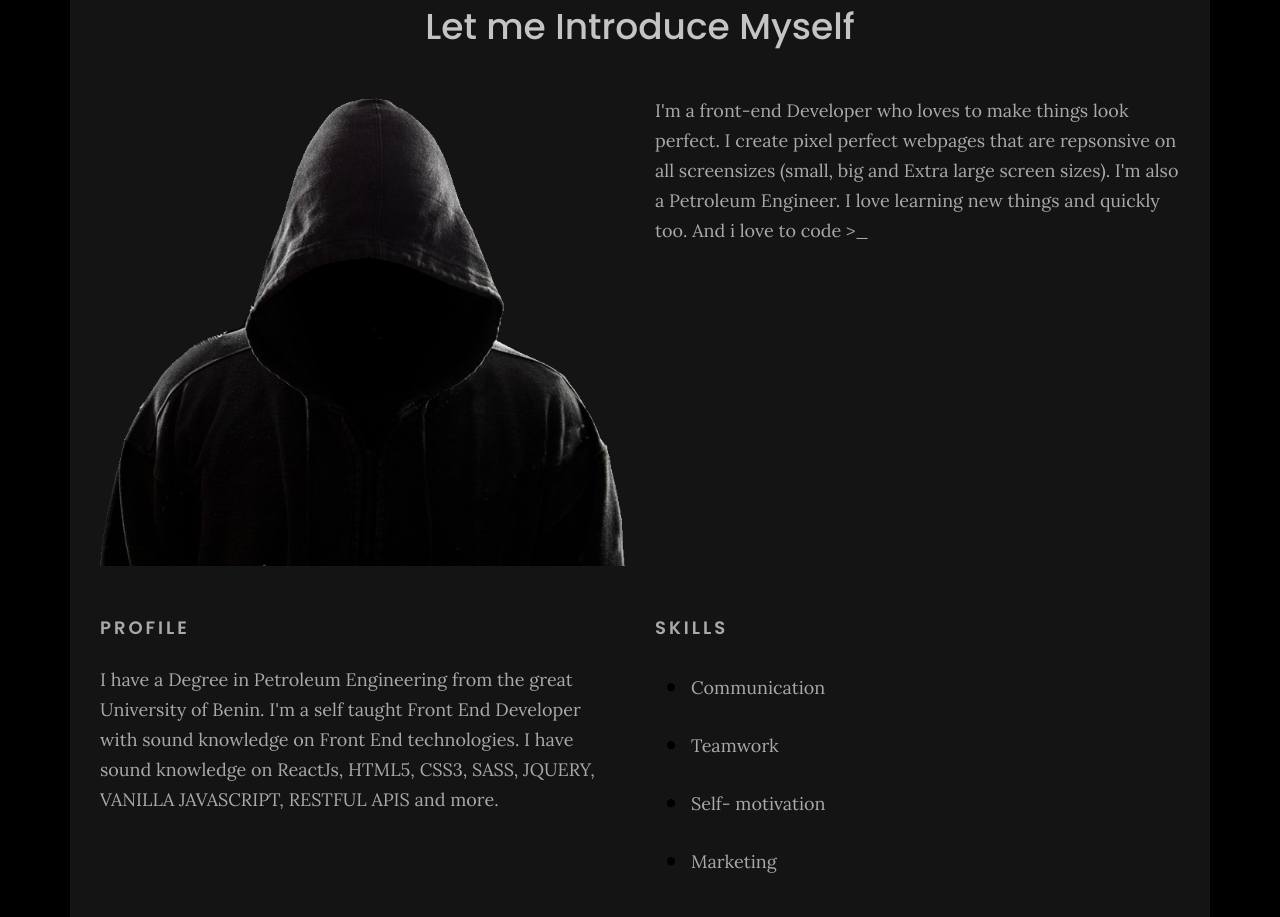
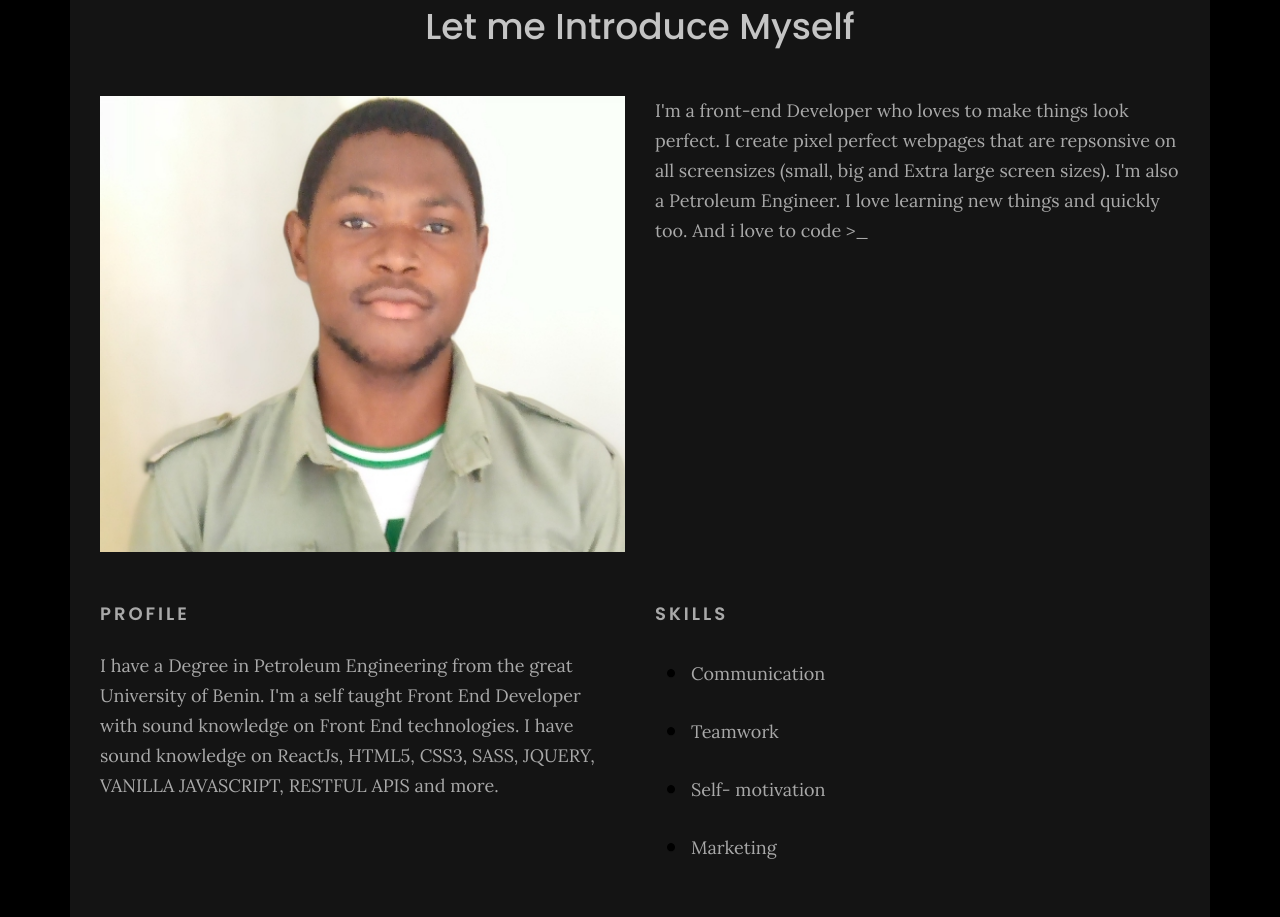
Before and after one commit to wisdomosara/webport1, a website: page index.html in a window 1280 px wide. Shown: the part 910-1827 px from the top of the page. Drawn offline with Linux system fonts and the light colour scheme.

Commit message:
Update index.html

```diff
--- a/index.html
+++ b/index.html
@@ -70,7 +70,7 @@
             <div class="container">
             <div class="row mb-4">
                 <div class="col-12 col-md-6 mb-4" style="background-color: rgb(20, 20, 20)">
-                    <img src="./assets/images/prof.png" width="100%">
+                    <img src="./assets/images/IMG_20200528_112110_556_1595542028515.jpg" width="100%">
                 </div>
                 <div class="col-12 about-text col-md-6">
                     <p>I'm a front-end Developer who loves to make things look perfect. I create pixel perfect webpages that are repsonsive on all screensizes (small, big and Extra large screen sizes). I'm also a Petroleum Engineer. I love learning new things and quickly too. And i love to code >_</p>
```
